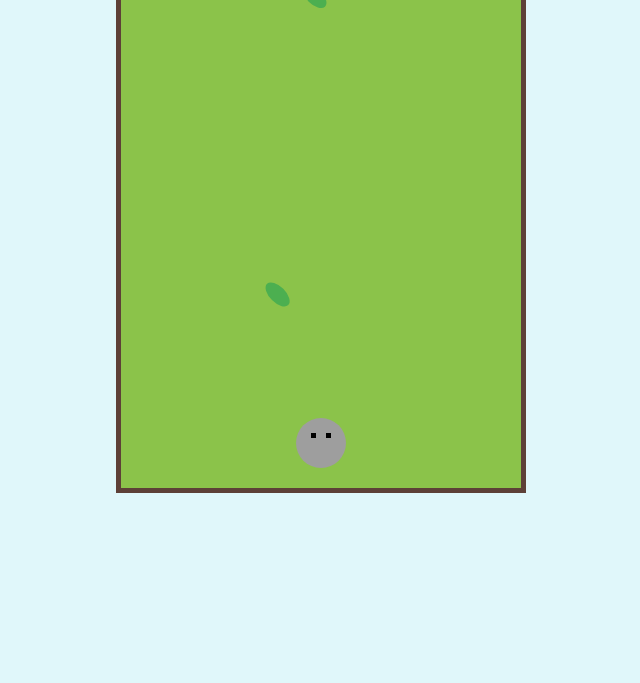
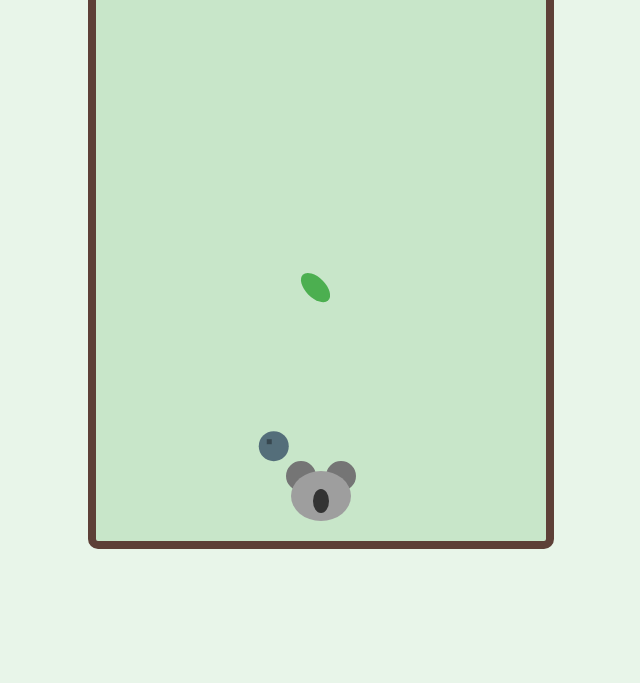
Before and after one commit to asdsdffd09-ctrl/aa, a plain HTML site: page index.html in a window 1280 px wide. Shown: the part 117-800 px from the top of the page, without its empty margins (319-959 px from the left). Drawn offline with Linux system fonts and the light colour scheme.

Commit message:
Update index.html

```diff
--- a/index.html
+++ b/index.html
@@ -2,17 +2,19 @@
 <html lang="ko">
 <head>
     <meta charset="UTF-8">
-    <title>코알라의 점심식사</title>
+    <title>코알라의 나뭇잎 식사 (Koala Leaf Catch)</title>
     <style>
-        body { margin: 0; overflow: hidden; background: #e0f7fa; font-family: sans-serif; }
-        canvas { display: block; background: #8bc34a; margin: 0 auto; border: 5px solid #5d4037; }
+        body { margin: 0; overflow: hidden; background: #e8f5e9; font-family: 'Malgun Gothic', sans-serif; }
+        canvas { display: block; background: #c8e6c9; margin: 0 auto; border: 8px solid #5d4037; border-radius: 10px; cursor: none; }
         #ui { position: absolute; top: 20px; left: 50%; transform: translateX(-50%); text-align: center; pointer-events: none; }
-        h1 { margin: 0; color: white; text-shadow: 2px 2px 4px rgba(0,0,0,0.5); }
+        .game-title { font-size: 24px; color: #2e7d32; font-weight: bold; margin-bottom: 5px; }
+        .score-board { font-size: 30px; color: #ffffff; text-shadow: 2px 2px 4px #000; }
     </style>
 </head>
 <body>
     <div id="ui">
-        <h1 id="score">점수: 0</h1>
+        <div class="game-title">🐨 코알라의 나뭇잎 식사</div>
+        <div id="score" class="score-board">점수: 0</div>
     </div>
     <canvas id="gameCanvas"></canvas>
 
@@ -21,46 +23,47 @@
         const ctx = canvas.getContext('2d');
         const scoreElement = document.getElementById('score');
 
-        canvas.width = 400;
-        canvas.height = 600;
+        canvas.width = 450;
+        canvas.height = 650;
 
         let score = 0;
         let gameOver = false;
 
-        // 코알라 설정
+        // 1. 코알라 설정 (마우스/화살표를 따라가는 캐릭터)
         const koala = {
-            x: canvas.width / 2 - 25,
-            y: canvas.height - 70,
-            width: 50,
-            height: 50,
-            color: '#9e9e9e' // 코알라 색상(회색)
+            x: canvas.width / 2 - 30,
+            y: canvas.height - 80,
+            width: 60,
+            height: 60,
+            color: '#9e9e9e'
         };
 
         const items = [];
         const itemTypes = {
-            LEAF: 'leaf',
-            ENEMY: 'enemy'
+            LEAF: { color: '#4caf50', label: 'LEAF' }, // 나뭇잎: 점수+1
+            STONE: { color: '#546e7a', label: 'STONE' } // 돌/폭탄: 게임오버
         };
 
-        // 아이템 생성 함수
+        // 2. 아이템 생성 (나뭇잎과 방해물 무작위 생성)
         function createItem() {
-            const isLeaf = Math.random() > 0.3; // 70% 확률로 나뭇잎 생성
+            const isLeaf = Math.random() > 0.4; // 60% 확률로 나뭇잎 생성
             items.push({
                 x: Math.random() * (canvas.width - 30),
-                y: -30,
-                width: 30,
-                height: 30,
-                type: isLeaf ? itemTypes.LEAF : itemTypes.ENEMY,
-                speed: 3 + Math.random() * 3
+                y: -40,
+                width: 35,
+                height: 35,
+                type: isLeaf ? 'LEAF' : 'STONE',
+                speed: 3 + Math.random() * 4 // 떨어지는 속도 무작위
             });
         }
 
-        // 마우스 이동 이벤트
+        // 마우스 이동으로 코알라 조작
         canvas.addEventListener('mousemove', (e) => {
+            if (gameOver) return;
             const rect = canvas.getBoundingClientRect();
+            // 코알라의 중심이 마우스를 따라오도록 수정
             koala.x = e.clientX - rect.left - koala.width / 2;
 
-            // 화면 밖으로 나가지 않게 조절
             if (koala.x < 0) koala.x = 0;
             if (koala.x > canvas.width - koala.width) koala.x = canvas.width - koala.width;
         });
@@ -68,61 +71,74 @@
         function update() {
             if (gameOver) return;
 
-            // 일정 간격으로 아이템 생성
-            if (Math.random() < 0.03) createItem();
+            if (Math.random() < 0.04) createItem();
 
-            items.forEach((item, index) => {
+            for (let i = items.length - 1; i >= 0; i--) {
+                const item = items[i];
                 item.y += item.speed;
 
-                // 충돌 감지
+                // 충돌 감지 로직
                 if (item.x < koala.x + koala.width &&
                     item.x + item.width > koala.x &&
                     item.y < koala.y + koala.height &&
                     item.y + item.height > koala.y) {
 
-                    if (item.type === itemTypes.LEAF) {
-                        score += 10;
+                    if (item.type === 'LEAF') {
+                        score += 1; // 나뭇잎은 점수 획득
                         scoreElement.innerText = `점수: ${score}`;
-                        items.splice(index, 1);
+                        items.splice(i, 1);
                     } else {
+                        // 돌이나 폭탄을 먹으면 모두 멈추고 게임오버
                         gameOver = true;
-                        alert(`게임 오버! 최종 점수: ${score}\n다시 시작하려면 확인을 누르세요.`);
-                        location.reload();
+                        setTimeout(() => {
+                            alert(`🚨 게임 오버! 🚨\n코알라가 돌을 먹었습니다.\n최종 점수: ${score}점`);
+                            location.reload();
+                        }, 10);
                     }
                 }
 
-                // 화면 밖으로 나간 아이템 제거
                 if (item.y > canvas.height) {
-                    items.splice(index, 1);
+                    items.splice(i, 1);
                 }
-            });
+            }
         }
 
         function draw() {
             ctx.clearRect(0, 0, canvas.width, canvas.height);
 
-            // 코알라 그리기 (단순화된 형태)
+            // 코알라 그리기
+            // 귀
+            ctx.fillStyle = '#757575';
+            ctx.beginPath();
+            ctx.arc(koala.x + 10, koala.y + 15, 15, 0, Math.PI * 2);
+            ctx.arc(koala.x + 50, koala.y + 15, 15, 0, Math.PI * 2);
+            ctx.fill();
+            // 얼굴
             ctx.fillStyle = koala.color;
             ctx.beginPath();
-            ctx.arc(koala.x + 25, koala.y + 25, 25, 0, Math.PI * 2); // 몸통
+            ctx.ellipse(koala.x + 30, koala.y + 35, 30, 25, 0, 0, Math.PI * 2);
             ctx.fill();
-            ctx.fillStyle = '#000';
-            ctx.fillRect(koala.x + 15, koala.y + 15, 5, 5); // 눈
-            ctx.fillRect(koala.x + 30, koala.y + 15, 5, 5);
+            // 코
+            ctx.fillStyle = '#333';
+            ctx.beginPath();
+            ctx.ellipse(koala.x + 30, koala.y + 40, 8, 12, 0, 0, Math.PI * 2);
+            ctx.fill();
 
             // 아이템 그리기
             items.forEach(item => {
-                ctx.fillStyle = item.type === itemTypes.LEAF ? '#4caf50' : '#f44336';
-                if (item.type === itemTypes.LEAF) {
-                    // 나뭇잎 모양
+                if (item.type === 'LEAF') {
+                    ctx.fillStyle = itemTypes.LEAF.color;
                     ctx.beginPath();
-                    ctx.ellipse(item.x + 15, item.y + 15, 15, 8, Math.PI / 4, 0, Math.PI * 2);
+                    ctx.ellipse(item.x + 17, item.y + 17, 18, 10, Math.PI / 4, 0, Math.PI * 2);
                     ctx.fill();
                 } else {
-                    // 적(폭탄/돌) 모양
+                    ctx.fillStyle = itemTypes.STONE.color;
                     ctx.beginPath();
-                    ctx.rect(item.x, item.y, item.width, item.height);
+                    ctx.arc(item.x + 17, item.y + 17, 15, 0, Math.PI * 2); // 돌 모양
                     ctx.fill();
+                    // 돌 무늬
+                    ctx.fillStyle = '#37474f';
+                    ctx.fillRect(item.x + 10, item.y + 10, 5, 5);
                 }
             });
 
```
